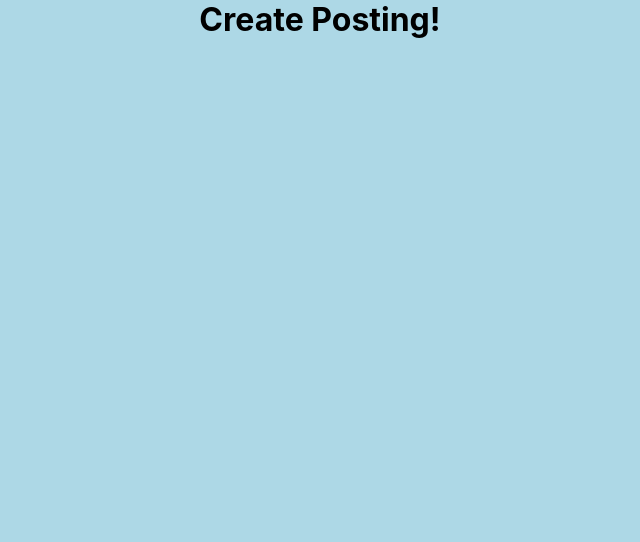
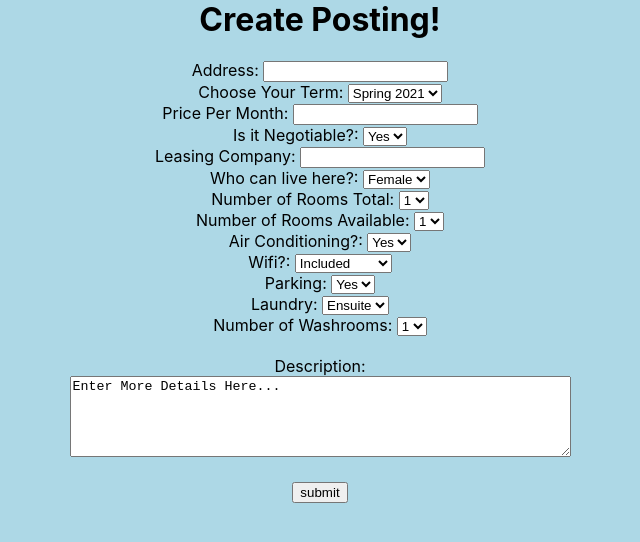
Before and after one commit to chirag1712/rental-finder-app, a React (Create React App) app in the folder client/: page /createPosting in a window 1280 px wide. Shown: the top 542 px of the page, without its empty margins (320-960 px from the left). Built offline with nearby package versions, Linux system fonts and the light colour scheme.

Commit message:
Basic HTML Form Layout

```diff
--- a/client/src/components/CreatePosting/CreatePosting.js
+++ b/client/src/components/CreatePosting/CreatePosting.js
@@ -2,9 +2,127 @@ import React from 'react';
 import { Wrapper, Header } from './CreatePostingStyles';
 
 const CreatePosting = (props) => {
-  return(
+  return (
     <Wrapper>
-    <Header> Create Posting! </Header>
+      <Header> Create Posting! </Header>
+
+      <form>
+
+        <label for='address'> Address: </label>
+        <input name='address' type='text' />
+        <br></br>
+
+        {/*Start Date && End Date??*/}
+
+        <label for="term">Choose Your Term: </label>
+        <select name="term" id="term">
+          <option value="Spring 2021">Spring 2021</option>
+          <option value="Fall 2021">Fall 2021</option>
+          <option value="Winter 2022">Winter 2022</option>
+          <option value="Spring 2022">Spring 2022</option>
+        </select>
+        <br></br>
+
+        <label for='price'> Price Per Month: </label>
+        <input name='price' type='text' />
+        <br></br>
+
+        <label for="is_negotiable"> Is it Negotiable?: </label>
+        <select name="is_negotiable" id="is_negotiable">
+          <option value="Yes">Yes</option>
+          <option value="No">No</option>
+        </select>
+        <br></br>
+
+        <label for='leasing'> Leasing Company: </label>
+        <input name='leasing' type='text' />
+        <br></br>
+
+        <label for="genders"> Who can live here?: </label>
+        <select name="genders" id="genders">
+          <option value="Female">Female</option>
+          <option value="Male">Male</option>
+          <option value="Co-ed">Co-ed</option>
+        </select>
+        <br></br>
+
+        <label for="number_rooms_total"> Number of Rooms Total: </label>
+        <select name="number_rooms_total" id="number_rooms_total">
+          <option value="1">1</option>
+          <option value="2">2</option>
+          <option value="3">3</option>
+          <option value="4">4</option>
+          <option value="5">5</option>
+          <option value="6">6</option>
+          <option value="7">7</option>
+        </select>
+        <br></br>
+
+        {/* add some kind of listener here so its less than number rooms total */}
+        <label for="number_rooms_open"> Number of Rooms Available: </label>
+        <select name="number_rooms_open" id="number_rooms_open">
+          <option value="1">1</option>
+          <option value="2">2</option>
+          <option value="3">3</option>
+          <option value="4">4</option>
+          <option value="5">5</option>
+          <option value="6">6</option>
+          <option value="7">7</option>
+        </select>
+        <br></br>
+
+        <label for="ac"> Air Conditioning?: </label>
+        <select name="ac" id="ac">
+          <option value="Yes">Yes</option>
+          <option value="No">No</option>
+        </select>
+        <br></br>
+
+        <label for="wifi"> Wifi?: </label>
+        <select name="wifi" id="wifi">
+          <option value="Yes">Included</option>
+          <option value="No">Not Included</option>
+        </select>
+        <br></br>
+
+        <label for="parking"> Parking: </label>
+        <select name="parking" id="parking">
+          <option value="Yes">Yes</option>
+          <option value="No">No</option>
+        </select>
+        <br></br>
+
+        <label for="laundry"> Laundry: </label>
+        <select name="laundry" id="laundry">
+          <option value="Ensuite">Ensuite</option>
+          <option value="On Site">On Site</option>
+          <option value="None">None</option>
+        </select>
+        <br></br>
+
+         {/* add some kind of listener here so its less than number rooms total */}
+        <label for="num_washrooms"> Number of Washrooms: </label>
+        <select name="num_washrooms" id="num_washrooms">
+          <option value="1">1</option>
+          <option value="2">2</option>
+          <option value="3">3</option>
+          <option value="4">4</option>
+          <option value="5">5</option>
+          <option value="6">6</option>
+          <option value="7">7</option>
+        </select>
+        <br></br>
+        <br></br>
+
+        <label for='description'> Description: </label>
+        <br></br>
+        <textarea rows = "5" cols = "60" name = "description">
+            Enter More Details Here...
+        </textarea>
+        <br></br>
+        <br></br>
+        <input type = "submit" value = "submit" />
+      </form>
     </Wrapper>
   );
 }
```
